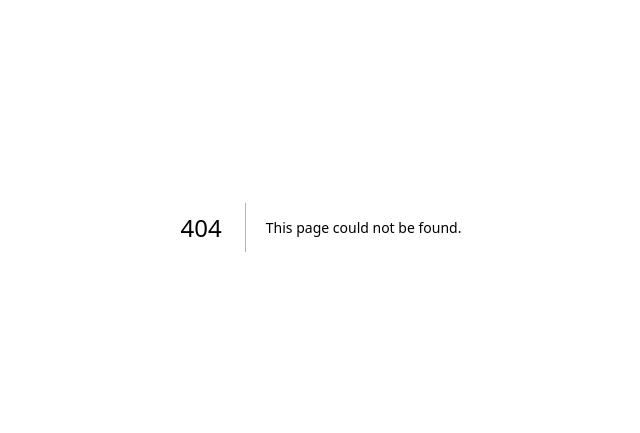
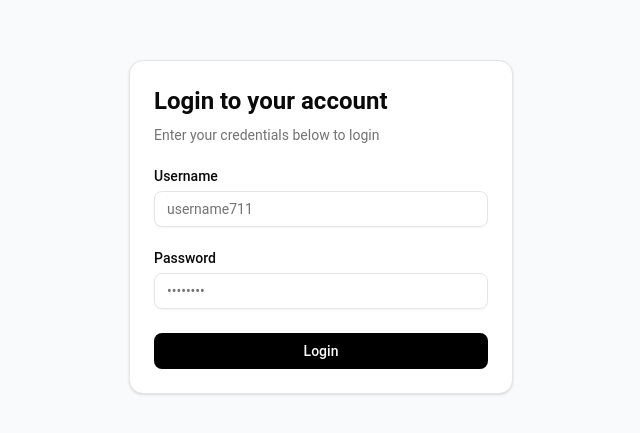
Before and after one commit to Zhasulan711/test-e-commerce-front, a Next.js app: page /login in a window 1280 px wide. Before the commit this address had no page. Shown: the part 173-606 px from the top of the page, without its empty margins (319-959 px from the left). Built offline with nearby package versions, Linux system fonts and the light colour scheme.

Commit message:
feat: add login api

```diff
--- /dev/null
+++ b/src/features/auth/api/index.ts
@@ -0,0 +1,15 @@
+import { AuthResponse, LoginCredentials } from "../types";
+
+export const authApi = {
+  async login(credentials: LoginCredentials): Promise<AuthResponse> {
+    const response = await fetch("https://fakestoreapi.com/auth/login", {
+      method: "POST",
+      headers: {
+        "Content-Type": "application/json",
+      },
+      body: JSON.stringify(credentials),
+    });
+
+    return response.json();
+  },
+};
--- /dev/null
+++ b/src/features/auth/types/index.ts
@@ -0,0 +1,8 @@
+export interface LoginCredentials {
+  username: string;
+  password: string;
+}
+
+export interface AuthResponse {
+  token: string;
+}
--- a/src/pages/index.tsx
+++ b/src/pages/index.tsx
@@ -1,63 +1,3 @@
-import { Button } from "@/components/ui/button"
-import {
-  Card,
-  CardAction,
-  CardContent,
-  CardDescription,
-  CardFooter,
-  CardHeader,
-  CardTitle,
-} from "@/components/ui/card";
-import { Input } from "@/components/ui/input";
-import { Label } from "@/components/ui/label";
-
 export default function Home() {
-  return (
-    <Card className="w-full max-w-sm">
-      <CardHeader>
-        <CardTitle>Login to your account</CardTitle>
-        <CardDescription>
-          Enter your email below to login to your account
-        </CardDescription>
-        <CardAction>
-          <Button variant="link">Sign Up</Button>
-        </CardAction>
-      </CardHeader>
-      <CardContent>
-        <form>
-          <div className="flex flex-col gap-6">
-            <div className="grid gap-2">
-              <Label htmlFor="email">Email</Label>
-              <Input
-                id="email"
-                type="email"
-                placeholder="m@example.com"
-                required
-              />
-            </div>
-            <div className="grid gap-2">
-              <div className="flex items-center">
-                <Label htmlFor="password">Password</Label>
-                <a
-                  href="#"
-                  className="ml-auto inline-block text-sm underline-offset-4 hover:underline"
-                >
-                  Forgot your password?
-                </a>
-              </div>
-              <Input id="password" type="password" required />
-            </div>
-          </div>
-        </form>
-      </CardContent>
-      <CardFooter className="flex-col gap-2">
-        <Button type="submit" className="w-full">
-          Login
-        </Button>
-        <Button variant="outline" className="w-full">
-          Login with Google
-        </Button>
-      </CardFooter>
-    </Card>
-  );
+  return <div>lol</div>;
 }
--- /dev/null
+++ b/src/pages/login.tsx
@@ -0,0 +1,78 @@
+import { useEffect, useState } from "react";
+import { useRouter } from "next/router";
+import { useAuthStore } from "@/stores/auth-store";
+import { Button } from "@/components/ui/button";
+import {
+  Card,
+  CardContent,
+  CardDescription,
+  CardHeader,
+  CardTitle,
+} from "@/components/ui/card";
+import { Input } from "@/components/ui/input";
+import { Label } from "@/components/ui/label";
+
+export default function LoginPage() {
+  const [username, setUsername] = useState("");
+  const [password, setPassword] = useState("");
+
+  const { login, isLoading } = useAuthStore();
+  const router = useRouter();
+
+  const handleSubmit = async (e: React.FormEvent) => {
+    e.preventDefault();
+    await login(username.trim(), password.trim());
+    router.push("/");
+  };
+
+  return (
+    <div className="flex justify-center items-center min-h-screen bg-gray-50 p-4">
+      <Card className="w-full max-w-sm">
+        <CardHeader>
+          <CardTitle className="text-2xl">Login to your account</CardTitle>
+          <CardDescription>
+            Enter your credentials below to login
+          </CardDescription>
+        </CardHeader>
+        <CardContent>
+          <form onSubmit={handleSubmit}>
+            <div className="flex flex-col gap-6">
+              <div className="grid gap-2">
+                <Label htmlFor="username">Username</Label>
+                <Input
+                  id="username"
+                  type="text"
+                  placeholder="username711"
+                  value={username}
+                  onChange={(e) => setUsername(e.target.value)}
+                  required
+                  disabled={isLoading}
+                />
+              </div>
+              <div className="grid gap-2">
+                <Label htmlFor="password">Password</Label>
+                <Input
+                  id="password"
+                  type="password"
+                  placeholder="••••••••"
+                  value={password}
+                  onChange={(e) => setPassword(e.target.value)}
+                  required
+                  disabled={isLoading}
+                />
+              </div>
+
+              <Button
+                type="submit"
+                className="w-full bg-black hover:bg-gray-800"
+                disabled={isLoading}
+              >
+                {isLoading ? "Logging in..." : "Login"}
+              </Button>
+            </div>
+          </form>
+        </CardContent>
+      </Card>
+    </div>
+  );
+}
--- /dev/null
+++ b/src/stores/auth-store.ts
@@ -0,0 +1,26 @@
+import { create } from "zustand";
+import { persist } from "zustand/middleware";
+import { authApi } from "@/features/auth/api";
+import { AuthState } from "@/types";
+
+export const useAuthStore = create<AuthState>()(
+  persist(
+    (set) => ({
+      token: null,
+      isAuthenticated: false,
+      isLoading: false,
+
+      login: async (username: string, password: string) => {
+        const response = await authApi.login({ username, password });
+        set({ token: response.token, isAuthenticated: true });
+      },
+
+      logout: () => {
+        set({ token: null, isAuthenticated: false });
+      },
+    }),
+    {
+      name: "auth-storage",
+    }
+  )
+);
--- a/src/types/index.ts
+++ b/src/types/index.ts
@@ -5,3 +5,11 @@ export type DefaultIconComponentProps = {
   isActive?: boolean;
   className?: string;
 };
+
+export interface AuthState {
+  token: string | null;
+  isAuthenticated: boolean;
+  isLoading: boolean;
+  login: (username: string, password: string) => Promise<void>;
+  logout: () => void;
+}
```
